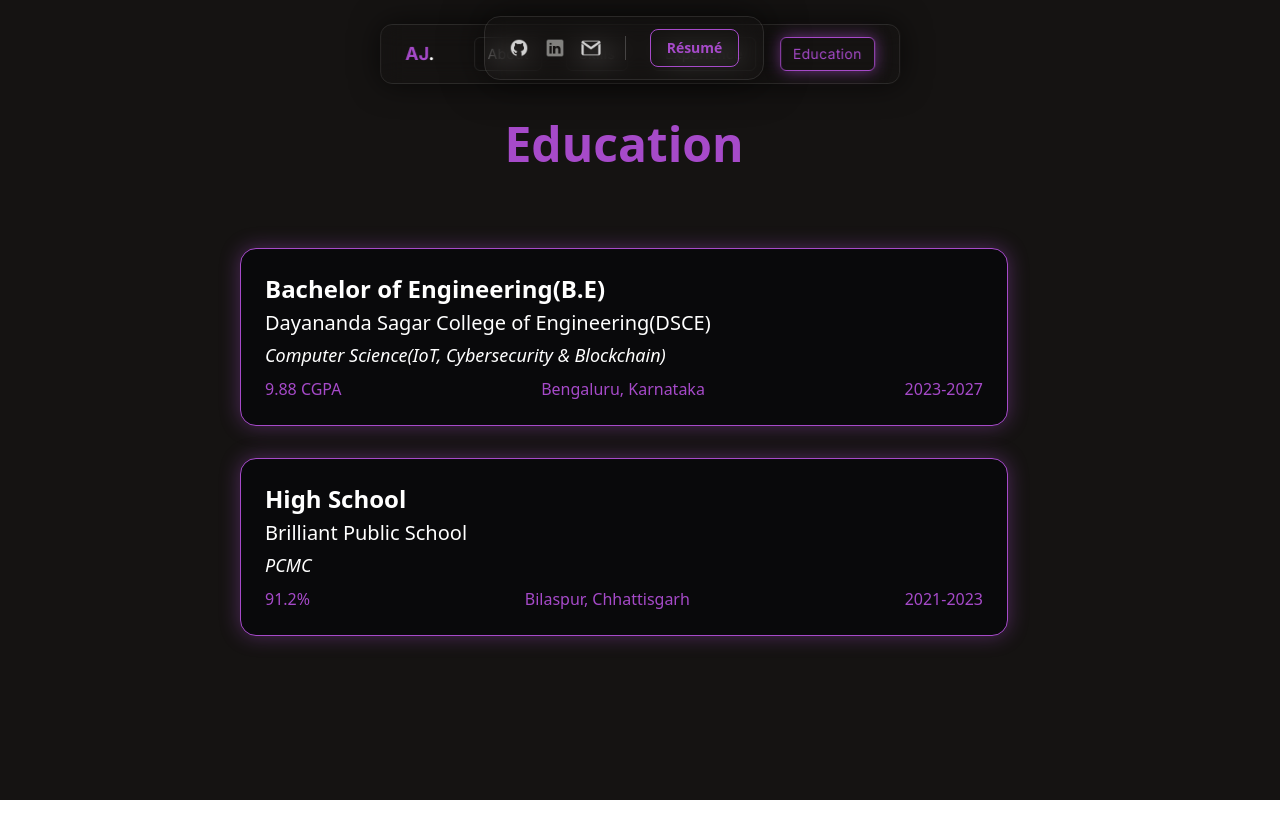
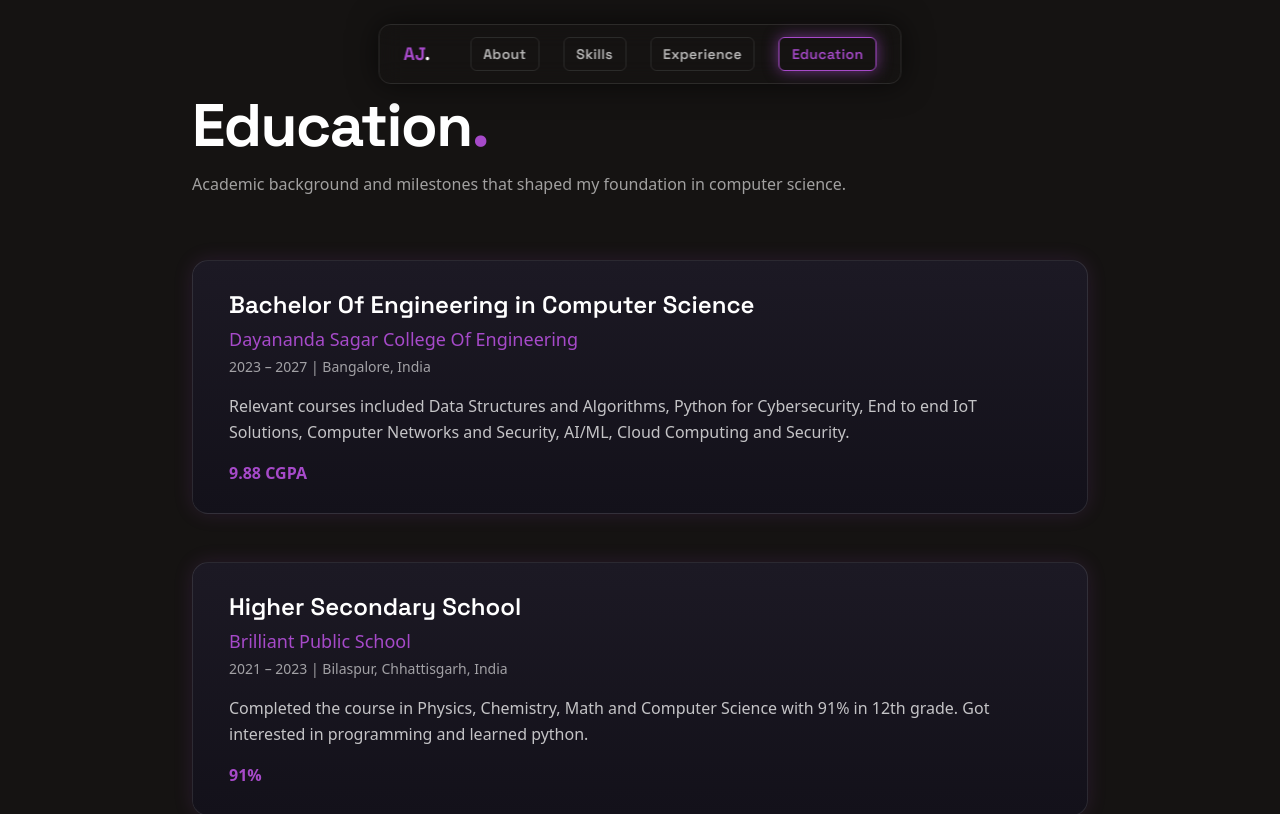
Before and after one commit to Aadya-Jha/My-Portfolio, a React (Vite) app: page /education in a window 1280 px wide. Shown: the top 814 px of the page. Built offline with nearby package versions, Linux system fonts and the light colour scheme.

Commit message:
major changes

```diff
--- a/index.html
+++ b/index.html
@@ -5,7 +5,10 @@
     <link rel="icon" type="image/jpg" href="./src/assets/logo.jpg" />
     <meta name="viewport" content="width=device-width, initial-scale=1.0" />
     <title>Aadya Jha</title>
-    <link href="https://fonts.googleapis.com/css2?family=Inter:wght@400;600;700&display=swap" rel="stylesheet">
+    <link
+  href="https://fonts.googleapis.com/css2?family=Space+Grotesk:wght@600;700;800&display=swap"
+  rel="stylesheet"
+/>
 
 
   </head>
--- a/src/components/EducationCard.jsx
+++ b/src/components/EducationCard.jsx
@@ -1,27 +1,67 @@
-import React from "react";
+import { motion } from "framer-motion";
 
-const EducationCard = (props) => {
+/* Card animation */
+const itemVariants = {
+  hidden: { opacity: 0, y: 14 },
+  show: {
+    opacity: 1,
+    y: 0,
+    transition: { duration: 0.45, ease: "easeOut" },
+  },
+};
+
+const EducationCard = ({
+  title,
+  institution,
+  period,
+  description,
+  gpa,
+}) => {
   return (
-    <div className="flex flex-col min-h-screen w-full justify-center items-start bg-black-light py-10 pr-0 md:pr-4 pl-0">
-      <div className="w-full max-w-xs sm:max-w-sm md:max-w-md lg:max-w-4xl bg-black-dark border-2 border-purple
-      rounded-3xl shadow-xl p-6 sm:p-8 md:p-10 ml-0">
-        <h3 className="text-purple text-xl md:text-3xl font-bold mb-4">{props.degree}</h3>
-        <h2 className="text-white text-lg md:text-2xl font-semibold mb-2">{props.college}</h2>
-        <h3 className="text-gray-300 text-md md:text-xl mb-6">{props.course}</h3>
+    <motion.div
+      variants={itemVariants}
+      className="
+        relative overflow-hidden
+        rounded-2xl
+        bg-gradient-to-b from-[#1c1924] to-[#13111a]
+        border border-white/10
+        px-7 py-7 md:px-9
 
-        <div className="grid grid-cols-1 sm:grid-cols-2 gap-y-2 gap-x-4 text-base sm:text-lg text-gray-300">
-          <p>
-            <span className="text-white font-medium">CGPA:</span> {props.cgpa}
-          </p>
-          <p>
-            <span className="text-white font-medium">Timeline:</span> {props.timeline}
-          </p>
-          <p>
-            <span className="text-white font-medium">Location:</span> {props.location}
-          </p>
-        </div>
+        /* SINGLE controlled glow */
+        shadow-[0_0_20px_rgba(166,74,201,0.14)]
+
+        transition-all duration-300 ease-out
+        hover:border-purple/50
+        hover:shadow-[0_0_36px_rgba(166,74,201,0.32)]
+      "
+    >
+      {/* Left accent */}
+      <div className="absolute left-0 top-0 h-full w-[3px] bg-gradient-to-b from-purple/80 to-purple/20" />
+
+      {/* Content */}
+      <h2 className="font-grotesk text-white text-2xl mb-1">
+        {title}
+      </h2>
+
+      <h3 className="text-purple text-lg mb-1">
+        {institution}
+      </h3>
+
+      <p className="text-white/60 text-sm mb-4">
+        {period}
+      </p>
+
+      <p className="text-white/75 leading-relaxed">
+        {description}
+      </p>
+
+      <div className="mt-4 text-purple font-semibold">
+        {gpa}
       </div>
-    </div>
+
+      {/* Soft ambient corner glow */}
+      <div className="pointer-events-none absolute -bottom-28 -right-28 w-72 h-72 bg-purple/10 blur-[140px]" />
+    </motion.div>
   );
 };
 
--- a/src/components/Navbar.jsx
+++ b/src/components/Navbar.jsx
@@ -16,12 +16,14 @@ const Navbar = () => {
         className="flex items-center gap-6 px-6 py-3 rounded-xl
         bg-black-light/80 backdrop-blur-md
         border border-white/10
-        shadow-[0_0_30px_rgba(0,0,0,0.6)]"
+        shadow-[0_0_30px_rgba(0,0,0,0.6)]
+        hover:shadow-[0_0_20px_rgba(166,74,201,0.3)]
+    "
       >
         {/* Logo */}
         <Link
           to="/"
-          className="text-lg font-bold font-inter text-purple mr-4"
+          className="text-lg font-bold font-grotesk text-purple mr-4"
         >
           AJ<span className="text-white">.</span>
         </Link>
@@ -35,7 +37,7 @@ const Navbar = () => {
               key={item.name}
               to={item.path}
               className={`
-                px-3 py-1.5 rounded-md text-sm font-inter tracking-wide
+                px-3 py-1.5 rounded-md text-sm font-grotesk tracking-wide
                 border transition-all duration-300
                 ${
                   isActive
--- a/src/components/SkillCard.jsx
+++ b/src/components/SkillCard.jsx
@@ -10,7 +10,7 @@ const SkillCard = ({ icon, name }) => {
   rounded-xl
   border border-white/10
   text-white/90
-  font-inter text-sm
+  font-grotesk text-sm
 
   transition-all duration-300 ease-out
 
--- a/src/components/Topbar.jsx
+++ b/src/components/Topbar.jsx
@@ -5,38 +5,52 @@ import gmailIcon from "../assets/gmail.png";
 
 const Topbar = () => {
   return (
-    <header className="sticky top-0 z-40 w-full">
-      <div className="flex justify-center">
-        <div
-          className="mt-4 flex items-center gap-6 px-6 py-3 rounded-2xl
+    <header className="fixed top-4 right-4 z-40">
+      <div
+        className="
+          flex items-center gap-6
+          px-5 py-3
+          rounded-2xl
           bg-black-light/80 backdrop-blur-md
           border border-white/10
-          shadow-[0_0_40px_rgba(0,0,0,0.6)]"
-        >
-          {/* Socials */}
-          <div className="flex items-center gap-4">
-            <a href="https://github.com/Aadya-Jha" target="_blank" rel="noreferrer">
-              <img src={githubIcon} className="h-5 w-5 opacity-80 hover:opacity-100" />
-            </a>
-            <a href="https://www.linkedin.com/in/aadya-jha-1232442a2/" target="_blank" rel="noreferrer">
-              <img src={linkedinIcon} className="h-5 w-5 opacity-80 hover:opacity-100" />
-            </a>
-            <a href="mailto:aadya.aarchi@gmail.com">
-              <img src={gmailIcon} className="h-5 w-5 opacity-80 hover:opacity-100" />
-            </a>
-          </div>
+          shadow-[0_0_40px_rgba(0,0,0,0.6)]
+          hover:shadow-[0_0_20px_rgba(166,74,201,0.3)]
 
-          <div className="h-6 w-px bg-white/20" />
+        "
+      >
+        {/* Socials */}
+        <div className="flex items-center gap-4">
+          <a
+            href="https://github.com/Aadya-Jha"
+            target="_blank"
+            rel="noreferrer"
+          >
+            <img
+              src={githubIcon}
+              className="h-7 w-7 opacity-80 hover:opacity-100 transition"
+              alt="GitHub"
+            />
+          </a>
 
-          {/* Resume */}
-          <Link
-            to="/resume"
-            className="px-4 py-2 rounded-lg border border-purple
-            text-purple text-sm font-semibold
-            hover:bg-purple hover:text-black transition"
+          <a
+            href="https://www.linkedin.com/in/aadya-jha-1232442a2/"
+            target="_blank"
+            rel="noreferrer"
           >
-            Résumé
-          </Link>
+            <img
+              src={linkedinIcon}
+              className="h-7 w-7 opacity-80 hover:opacity-100 transition"
+              alt="LinkedIn"
+            />
+          </a>
+
+          <a href="mailto:aadya.aarchi@gmail.com">
+            <img
+              src={gmailIcon}
+              className="h-7 w-7 opacity-80 hover:opacity-100 transition"
+              alt="Email"
+            />
+          </a>
         </div>
       </div>
     </header>
--- a/src/index.css
+++ b/src/index.css
@@ -20,3 +20,23 @@
   animation: dividerMove 6s linear infinite;
   opacity: 0.6;
 }
+
+@keyframes float {
+  0% { transform: translateY(0); }
+  50% { transform: translateY(-6px); }
+  100% { transform: translateY(0); }
+}
+
+@keyframes floatSlow {
+  0% { transform: translateY(0); }
+  50% { transform: translateY(-10px); }
+  100% { transform: translateY(0); }
+}
+
+.animate-float {
+  animation: float 4s ease-in-out infinite;
+}
+
+.animate-floatSlow {
+  animation: floatSlow 6s ease-in-out infinite;
+}
--- a/src/pages/Education.jsx
+++ b/src/pages/Education.jsx
@@ -1,66 +1,90 @@
-import React from "react";
 import Navbar from "../components/Navbar";
-import Topbar from "../components/Topbar";
 import EducationCard from "../components/EducationCard";
+import { motion } from "framer-motion";
+
+const sectionVariants = {
+  hidden: { opacity: 0, y: 24 },
+  show: {
+    opacity: 1,
+    y: 0,
+    transition: { duration: 0.7, ease: "easeOut" },
+  },
+};
+
+const containerVariants = {
+  hidden: {},
+  show: {
+    transition: {
+      staggerChildren: 0.1,
+    },
+  },
+};
 
 const Education = () => {
-  const features = [
+  const education = [
     {
-      degree: "Bachelor of Engineering(B.E)",
-      college: "Dayananda Sagar College of Engineering(DSCE)",
-      course: "Computer Science(IoT, Cybersecurity & Blockchain)",
-      cgpa: "9.88 CGPA",
-      location: "Bengaluru, Karnataka",
-      timeline: "2023-2027",
+      title: "Bachelor Of Engineering in Computer Science",
+      institution: "Dayananda Sagar College Of Engineering",
+      period: "2023 – 2027 | Bangalore, India",
+      gpa: "9.88 CGPA",
+      description:
+        "Relevant courses included Data Structures and Algorithms, Python for Cybersecurity, End to end IoT Solutions, Computer Networks and Security, AI/ML, Cloud Computing and Security.",
     },
     {
-      degree: "High School",
-      college: "Brilliant Public School",
-      course: "PCMC",
-      cgpa: "91.2%",
-      location: "Bilaspur, Chhattisgarh",
-      timeline: "2021-2023",
+      title: "Higher Secondary School",
+      institution: "Brilliant Public School",
+      period: "2021 – 2023 | Bilaspur, Chhattisgarh, India",
+      gpa: "91%",
+      description:
+        "Completed the course in Physics, Chemistry, Math and Computer Science with 91% in 12th grade. Got interested in programming and learned python.",
+    },
+    {
+      title: "Primary and Secondary School",
+      institution: "Brilliant Public School",
+      period: "2013 – 2021 | Bilaspur, Chhattisgarh, India",
+      gpa: "97%",
+      description:
+        "Consistently ranked 1st in examinations and participated and won multiple inter-school competitions. Completed the course with 97% in 10th grade.",
     },
   ];
 
   return (
-    <div className="bg-black-light min-h-screen w-full overflow-x-hidden overflow-y-auto">
+    <div className="bg-black-light min-h-screen w-full overflow-x-hidden">
       <Navbar />
 
-      <div className="flex flex-col pl-[3rem] sm:pl-0 pr-4 sm:pr-8"> {/* Left pad for navbar */}
-        <Topbar />
-
-        <div className="w-full flex justify-center mb-10 py-10 px-4 sm:px-9">
-          <h1 className="text-purple text-4xl sm:text-5xl font-bold text-center hover:drop-shadow-[0_0_10px_#A64AC9]">
-            Education
-          </h1>
+      <main className="relative max-w-5xl mx-auto px-6 md:px-16 pt-24 pb-24">
+        <div className="pointer-events-none absolute inset-0 -z-10">
+          <div className="absolute -top-40 -left-40 w-[360px] h-[360px] md:w-[520px] md:h-[520px] bg-purple/10 blur-[170px]" />
+          <div className="absolute top-1/3 -right-40 w-[420px] h-[420px] bg-purple/5 blur-[160px]" />
         </div>
 
-        <div className="flex flex-col gap-8 items-center sm:items-center"> {/* Centered again */}
-          {features.map((feature, index) => (
-            <div
-              key={index}
-              className="bg-black-dark border border-purple rounded-2xl shadow-[0_0_20px_#A64AC966] p-4 sm:p-6 w-full max-w-3xl overflow-hidden break-words"
-            >
-              <h2 className="text-white text-xl sm:text-2xl font-semibold mb-1">
-                {feature.degree}
-              </h2>
-              <h3 className="text-white text-lg sm:text-xl mb-1">
-                {feature.college}
-              </h3>
-              <p className="text-white text-base sm:text-lg italic mb-2">
-                {feature.course}
-              </p>
+        <motion.header
+          variants={sectionVariants}
+          initial="hidden"
+          animate="show"
+          className="mb-16"
+        >
+          <h1 className="font-grotesk text-white text-5xl md:text-6xl font-extrabold tracking-tight">
+            Education<span className="text-purple">.</span>
+          </h1>
+          <p className="mt-4 text-white/60 max-w-2xl">
+            Academic background and milestones that shaped my foundation in
+            computer science.
+          </p>
+        </motion.header>
 
-              <div className="flex flex-wrap justify-between gap-2 text-purple text-sm sm:text-base font-medium">
-                <span>{feature.cgpa}</span>
-                <span>{feature.location}</span>
-                <span>{feature.timeline}</span>
-              </div>
-            </div>
+        <motion.div
+          variants={containerVariants}
+          initial="hidden"
+          whileInView="show"
+          viewport={{ once: true, margin: "-80px" }}
+          className="flex flex-col gap-12"
+        >
+          {education.map((item, i) => (
+            <EducationCard key={i} {...item} />
           ))}
-        </div>
-      </div>
+        </motion.div>
+      </main>
     </div>
   );
 };
--- a/tailwind.config.js
+++ b/tailwind.config.js
@@ -13,7 +13,8 @@ export default {
       },
       fontFamily:{
         inter: ['Inter', 'sans-serif'],
-      }
+        grotesk: ['Space Grotesk', 'sans-serif'],
+      },
     },
   },
   plugins: [],
```
Also changed, not shown: src/pages/Experience.jsx (+63 -11 lines), src/pages/Home.jsx (+54 -40 lines), src/pages/Skills.jsx (+7 -3 lines).
